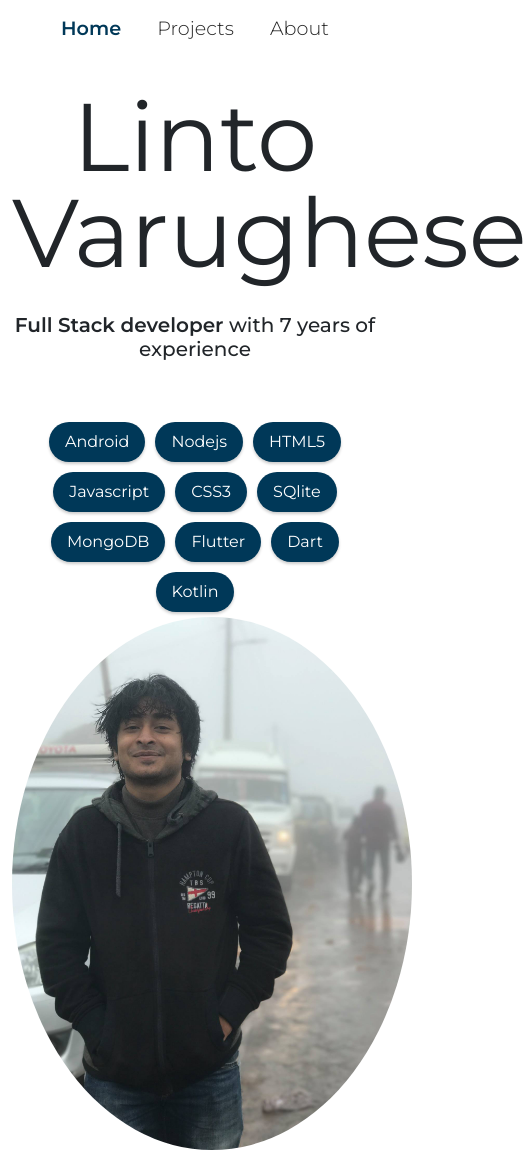
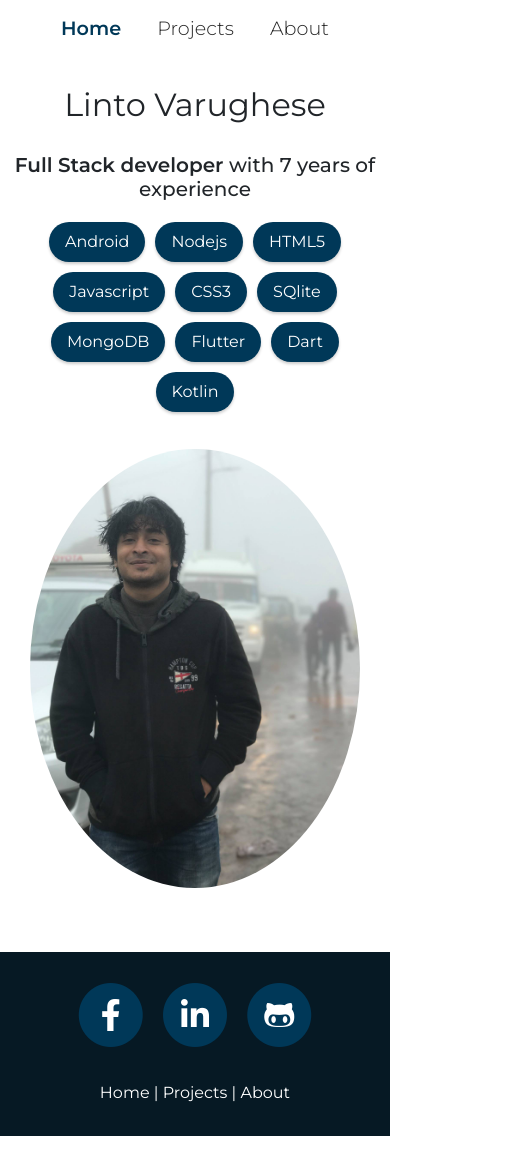
Before and after one commit to lintov7/lintov7.github.io, a plain HTML site: page index.html in a window 390 px wide. Shown: the top 1150 px of the page, 527 px wide, since content can reach past the window. Drawn offline with nearby package versions, Linux system fonts and the light colour scheme.

Commit message:
Fixed home page alignment

```diff
--- a/index.html
+++ b/index.html
@@ -22,11 +22,9 @@
 
     <div class="container home">
         <div class="row align-items-center">
-            <div class="col-sm">
+            <div class="col-md">
                 <div id="uname">Linto Varughese</div>
                 <h5><b>Full Stack developer</b> with 7 years of experience</h5>
-                <br>
-                <br>
                 <div class="container tags">
                     <span>Android</span>
                     <span>Nodejs</span>
@@ -41,8 +39,8 @@
                 </div>
             </div>
 
-            <div class="col-sm" id="main_img_container">
-                <img src="images/profile2.jpg" width="400" />
+            <div class="col-md" id="main_img_container">
+                <img src="images/profile2.jpg" />
             </div>
         </div>
     </div>
--- a/styles/main.css
+++ b/styles/main.css
@@ -41,8 +41,12 @@ html, body {
   padding-top: 2rem;
   padding-bottom: 2rem;
 }
+#main_img_container img{
+  width: 100%;
+  max-width: 400px;
+}
 #uname{
-  font-size: 6rem;
+  font-size: 6vw;
   line-height: 1;
   margin-bottom: 2rem;
 }
@@ -265,6 +269,7 @@ border: 1px solid rgb(196, 196, 196);
 }
 
 .tags {
+  margin-top: 2rem;
   display: flex;
   flex-wrap: wrap;
   justify-content: center;
@@ -428,3 +433,22 @@ footer  a {
   color: rgb(255, 255, 255);
   text-decoration: none;
 }
+
+@media screen and (max-width: 800px) {
+  #uname {
+    font-size: 2rem;
+  }
+}
+@media screen and (max-width: 500px) {
+  #main_img_container img{
+    width: 90%;
+  }
+}
+@media screen and (max-width: 768px) {
+  #main_img_container img{
+    margin-top: 2rem;
+  }
+  .tags{
+    margin-top: 1rem;
+  }
+}
```
